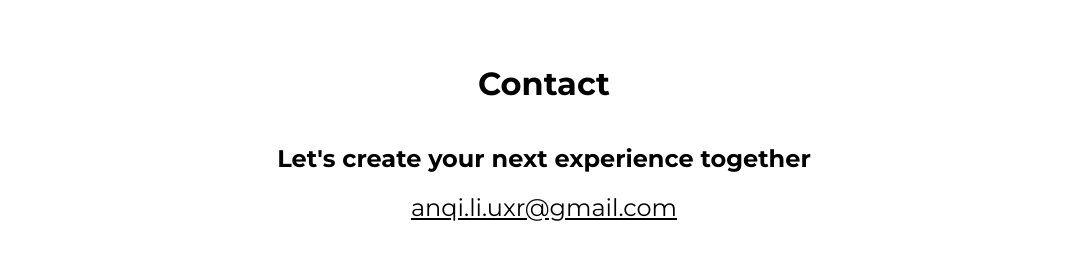
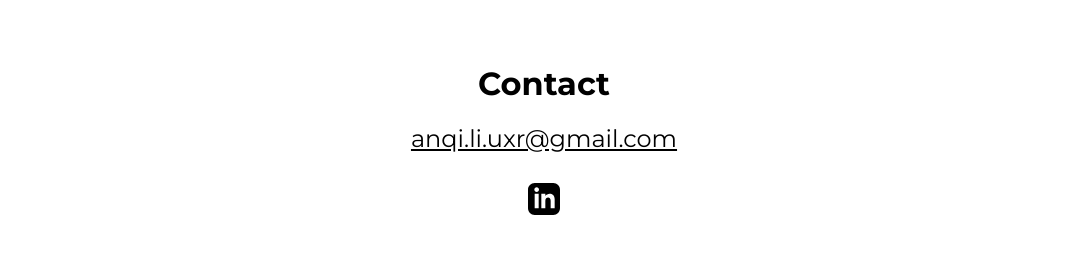
Before and after one commit to anqi-uxr/anqi-uxr.github.io, a Gatsby site: page / in a window 1280 px wide. Shown: the part 1219-1478 px from the top of the page, without its empty margins (96-1183 px from the left). Built offline with nearby package versions, Linux system fonts and the light colour scheme; Gatsby itself is replaced by a stand-in of ours.

Commit message:
added linkedin social icon

```diff
--- a/src/components/main/Footer.js
+++ b/src/components/main/Footer.js
@@ -7,10 +7,20 @@ const Footer = () => {
       <div className="container">
         <div className="footer-container">
           <h1>Contact</h1>
-          <h2>{data.contactSubHeading}</h2>
           <a className="email-link" href={`mailto:${data.contactEmail}`}>
             {data.contactEmail}
           </a>
+          <div className="social-icons">
+            {data.social.map(socialLink => (
+              <a
+                href={socialLink.url}
+                target="_blank"
+                rel="noopener noreferrer"
+              >
+                <img src={socialLink.img} alt="icons"></img>
+              </a>
+            ))}
+          </div>
         </div>
       </div>
     </div>
--- a/src/data.js
+++ b/src/data.js
@@ -1,3 +1,6 @@
+// Social Icons
+import linkedinIcon from "./images/linkedin.svg"
+
 export default {
   //   Header Details ---------------------
   name: "Anqi",
@@ -80,18 +83,12 @@ export default {
   ],
   // End Work Section -----------------------
 
-  // About Secton --------------
-  aboutParaOne:
-    "Lorem Ipsum is simply dummy text of the printing and typesetting industry. Lorem Ipsum has been the industry's standard dummy text ever since the 1500s, when an unknown printer took a galley of type and scrambled it to make a type specimen book. It has survived not only five centuries, but also the leap into electronic typesetting, remaining essentially unchanged.",
-  aboutParaTwo:
-    "It was popularised in the 1960s with the release of Letraset sheets containing Lorem Ipsum passages, and more recently with desktop publishing software like Aldus PageMaker including versions of Lorem Ipsum.",
-  aboutParaThree:
-    "It was popularised in the 1960s with the release of Letraset sheets containing Lorem Ipsum passages, and more recently with desktop publishing software like Aldus PageMaker including versions of Lorem Ipsum. Lorem Ipsum is simply dummy text of the printing and typesetting industry.",
-  aboutImage:
-    "https://images.unsplash.com/photo-1519713958759-6254243c4a53?ixid=MXwxMjA3fDB8MHxwaG90by1wYWdlfHx8fGVufDB8fHw%3D&ixlib=rb-1.2.1&auto=format&fit=crop&w=334&q=80",
-  //   End About Section ---------------------
-
   //   Contact Section --------------
-  contactSubHeading: "Let's create your next experience together",
+  social: [
+    {
+      img: linkedinIcon,
+      url: "https://www.linkedin.com/in/anqi-li-uxr/",
+    },
+  ],
   // End Contact Section ---------------
 }
--- a/src/styles/footer.scss
+++ b/src/styles/footer.scss
@@ -19,27 +19,25 @@
     }
   }
 
-  h2 {
+  .email-link {
+    color: black;
     font-size: 1.5rem;
-    overflow: hidden;
     @include media(">=phone", "<lgphone") {
-      display: none;
+      font-size: 14px;
     }
     @include media(">=lgphone", "<tablet") {
-      font-size: 14px;
+      font-size: 16px;
     }
     @include media(">=tablet", "<desktop") {
-      font-size: 1.2rem;
+      font-size: 18px;
     }
   }
-  .email-link {
-    font-size: 1.5rem;
-    color: black;
-  }
-  span {
-    margin-top: 10px;
-  }
-  icon {
-    color: red;
+
+  .social-icons {
+    margin-top: 20px;
+    img {
+      height: 2rem;
+      margin: 10px;
+    }
   }
 }
```
Also changed, not shown: src/images/linkedin.svg (added).
